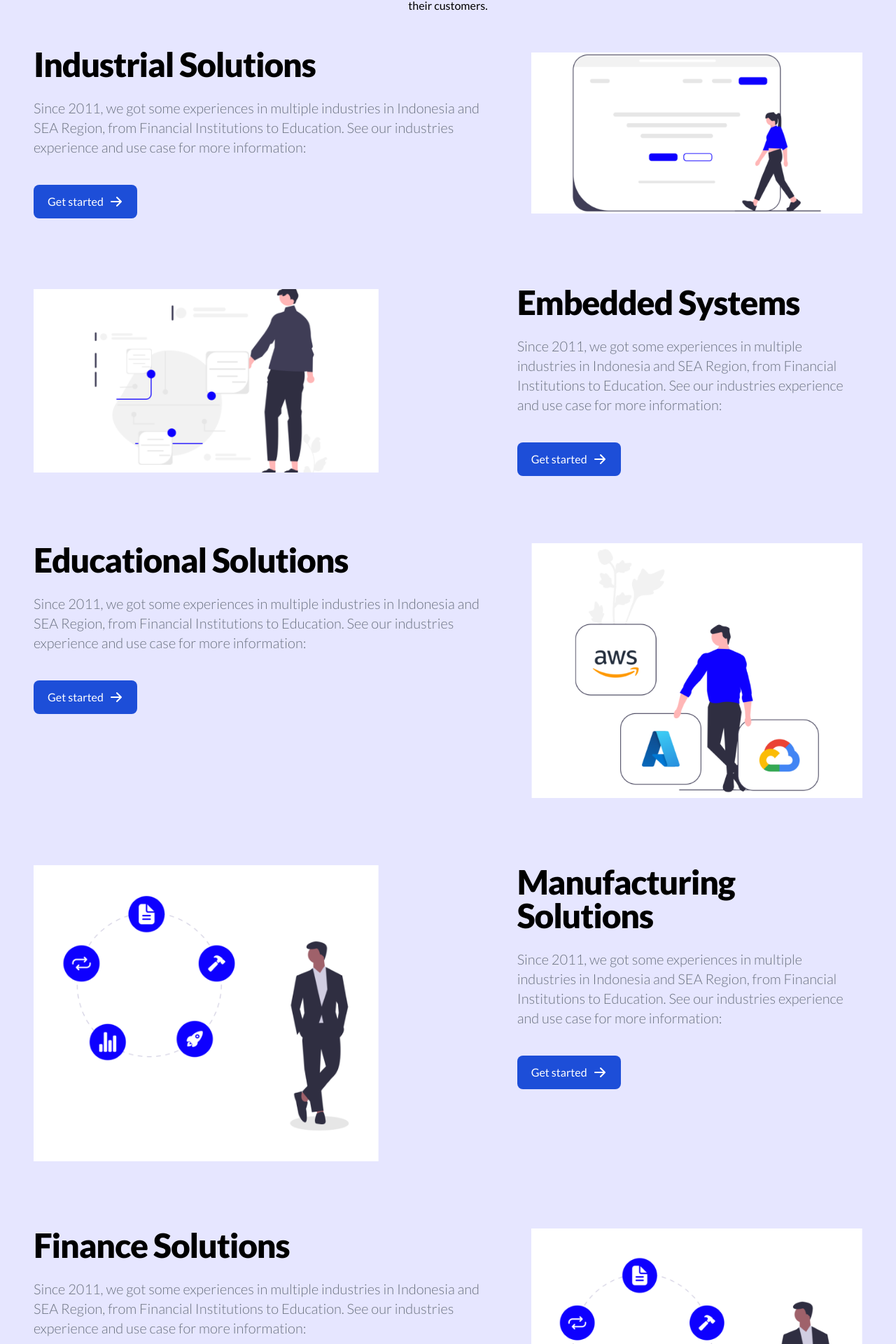
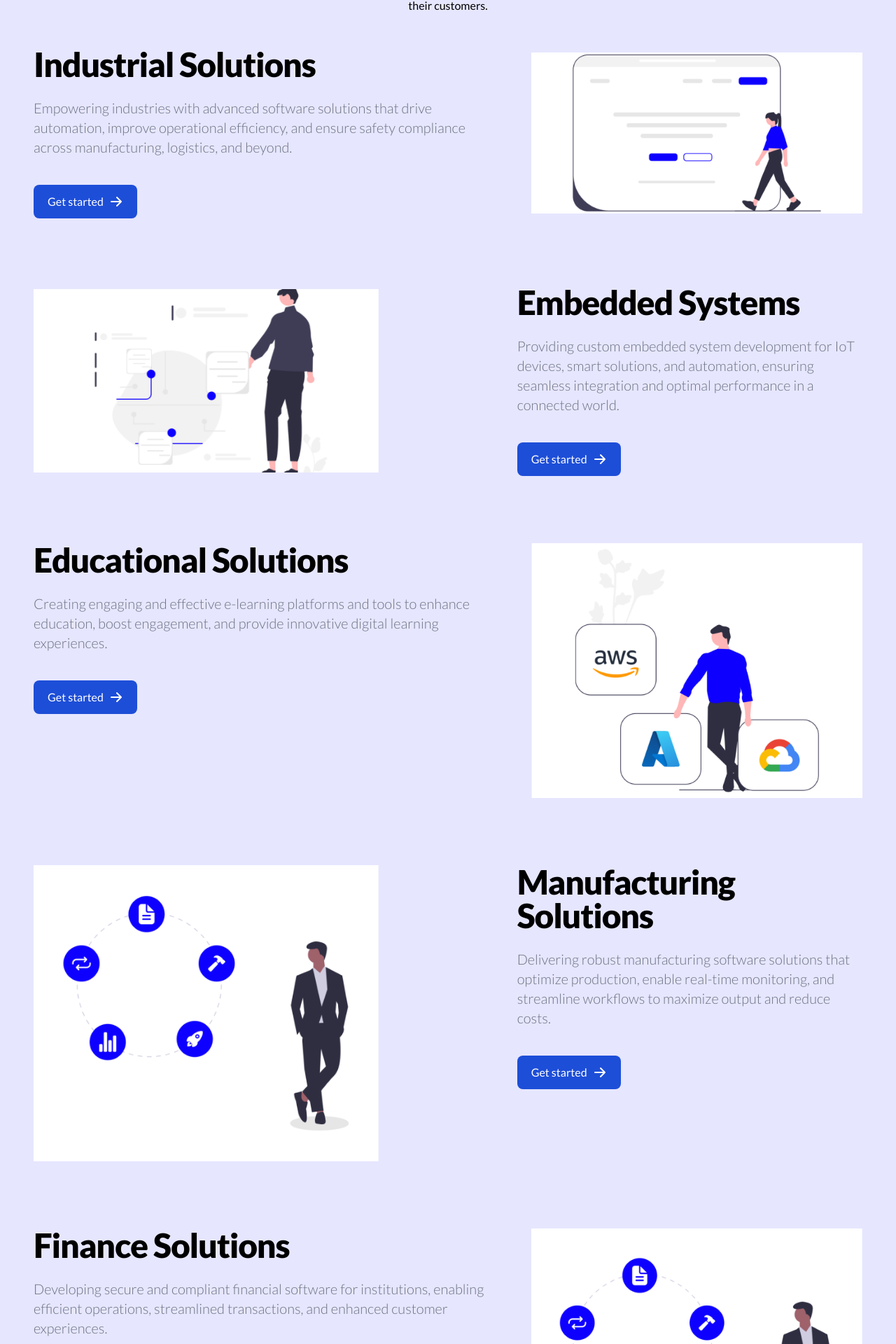
Before and after one commit to signofcommunication/gaws, a Nuxt app: page /Services in a window 1280 px wide. Shown: the part 952-2872 px from the top of the page at 70% size. Built offline with nearby package versions, Linux system fonts and the light colour scheme.

Commit message:
Feat: replace dummy services description

```diff
--- a/components/Hero.vue
+++ b/components/Hero.vue
@@ -88,47 +88,47 @@ const handleGetStarted = (service) => {
 const servicesList = [
   {
     title: 'Industrial Solutions',
-    description: 'Since 2011, we got some experiences in multiple industries in Indonesia and SEA Region, from Financial Institutions to Education. See our industries experience and use case for more information:',
+    description: 'Empowering industries with advanced software solutions that drive automation, improve operational efficiency, and ensure safety compliance across manufacturing, logistics, and beyond.',
     image: industrial,
   },
   {
     title: 'Embedded Systems',
-    description: 'Since 2011, we got some experiences in multiple industries in Indonesia and SEA Region, from Financial Institutions to Education. See our industries experience and use case for more information:',
+    description: 'Providing custom embedded system development for IoT devices, smart solutions, and automation, ensuring seamless integration and optimal performance in a connected world.',
     image: embedded,
   },
   {
     title: 'Educational Solutions',
-    description: 'Since 2011, we got some experiences in multiple industries in Indonesia and SEA Region, from Financial Institutions to Education. See our industries experience and use case for more information:',
+    description: 'Creating engaging and effective e-learning platforms and tools to enhance education, boost engagement, and provide innovative digital learning experiences.',
     image: education,
   },
   {
     title: 'Manufacturing Solutions',
-    description: 'Since 2011, we got some experiences in multiple industries in Indonesia and SEA Region, from Financial Institutions to Education. See our industries experience and use case for more information:',
+    description: 'Delivering robust manufacturing software solutions that optimize production, enable real-time monitoring, and streamline workflows to maximize output and reduce costs.',
     image: manufacturing,
   },
   {
     title: 'Finance Solutions',
-    description: 'Since 2011, we got some experiences in multiple industries in Indonesia and SEA Region, from Financial Institutions to Education. See our industries experience and use case for more information:',
+    description: 'Developing secure and compliant financial software for institutions, enabling efficient operations, streamlined transactions, and enhanced customer experiences.',
     image: manufacturing,
   },
   {
     title: 'Sales & Marketing Solutions',
-    description: 'Service Solutions',
+    description: 'Creating tools and platforms to enhance sales processes, improve marketing efficiency, and provide data-driven insights to support strategic business growth.',
     image: manufacturing,
   },
   {
     title: 'RFID Solutions',
-    description: 'Since 2011, we got some experiences in multiple industries in Indonesia and SEA Region, from Financial Institutions to Education. See our industries experience and use case for more information:',
+    description: 'Offering RFID technology solutions for asset tracking, inventory management, and security, enabling seamless data capture and management for smarter operations.',
     image: manufacturing,
   },
   {
     title: 'Telecommunication Solutions',
-    description: 'Since 2011, we got some experiences in multiple industries in Indonesia and SEA Region, from Financial Institutions to Education. See our industries experience and use case for more information:',
+    description: 'Providing reliable telecommunication software solutions to enhance connectivity, improve data security, and streamline operations for telecom providers.',
     image: manufacturing,
   },
   {
     title: 'Integration',
-    description: 'Since 2011, we got some experiences in multiple industries in Indonesia and SEA Region, from Financial Institutions to Education. See our industries experience and use case for more information:',
+    description: 'Specializing in seamless integration services to connect disparate systems, optimize data flow, and create unified solutions for enhanced business agility.',
     image: manufacturing,
   },
 ];
```
